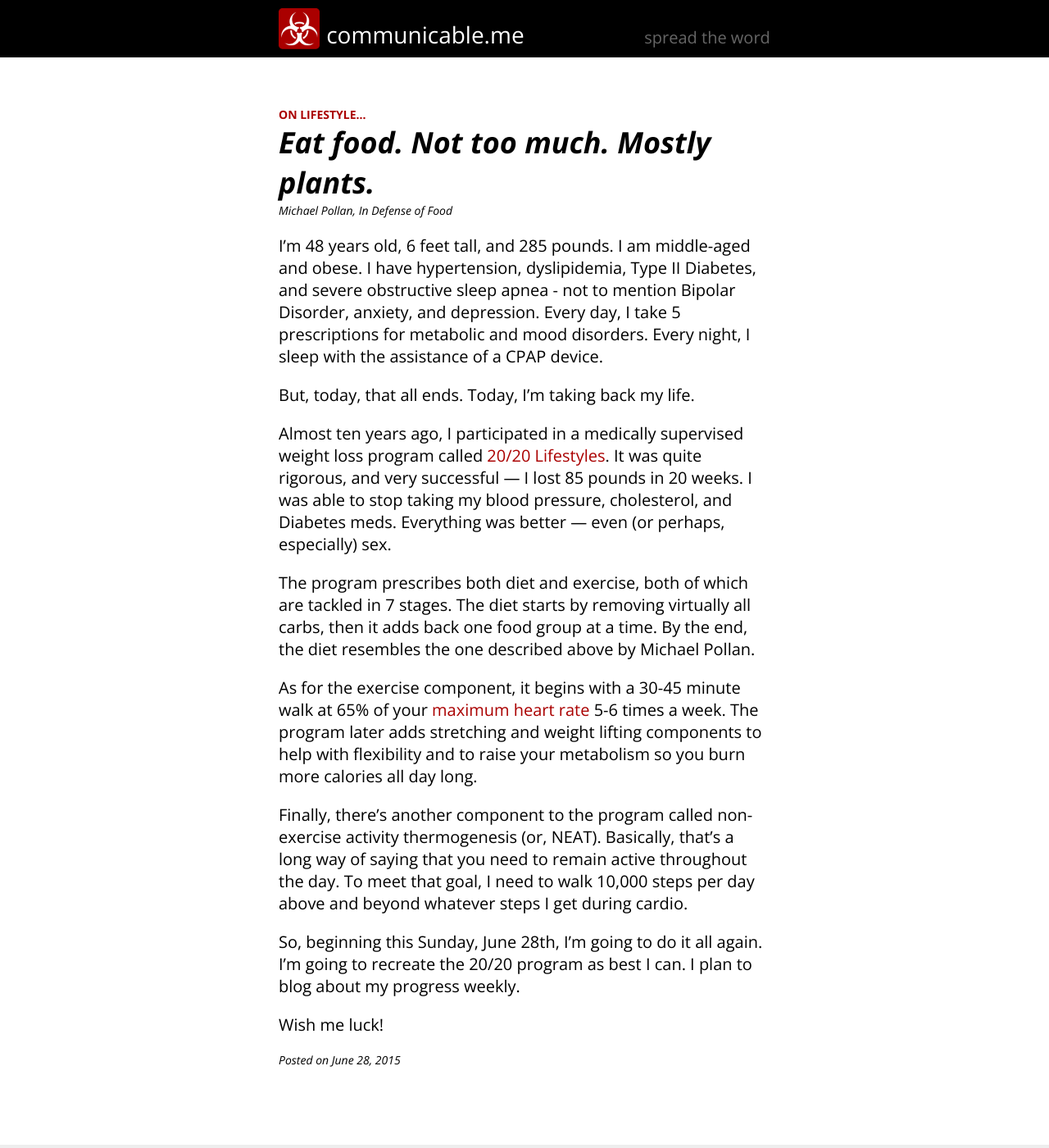
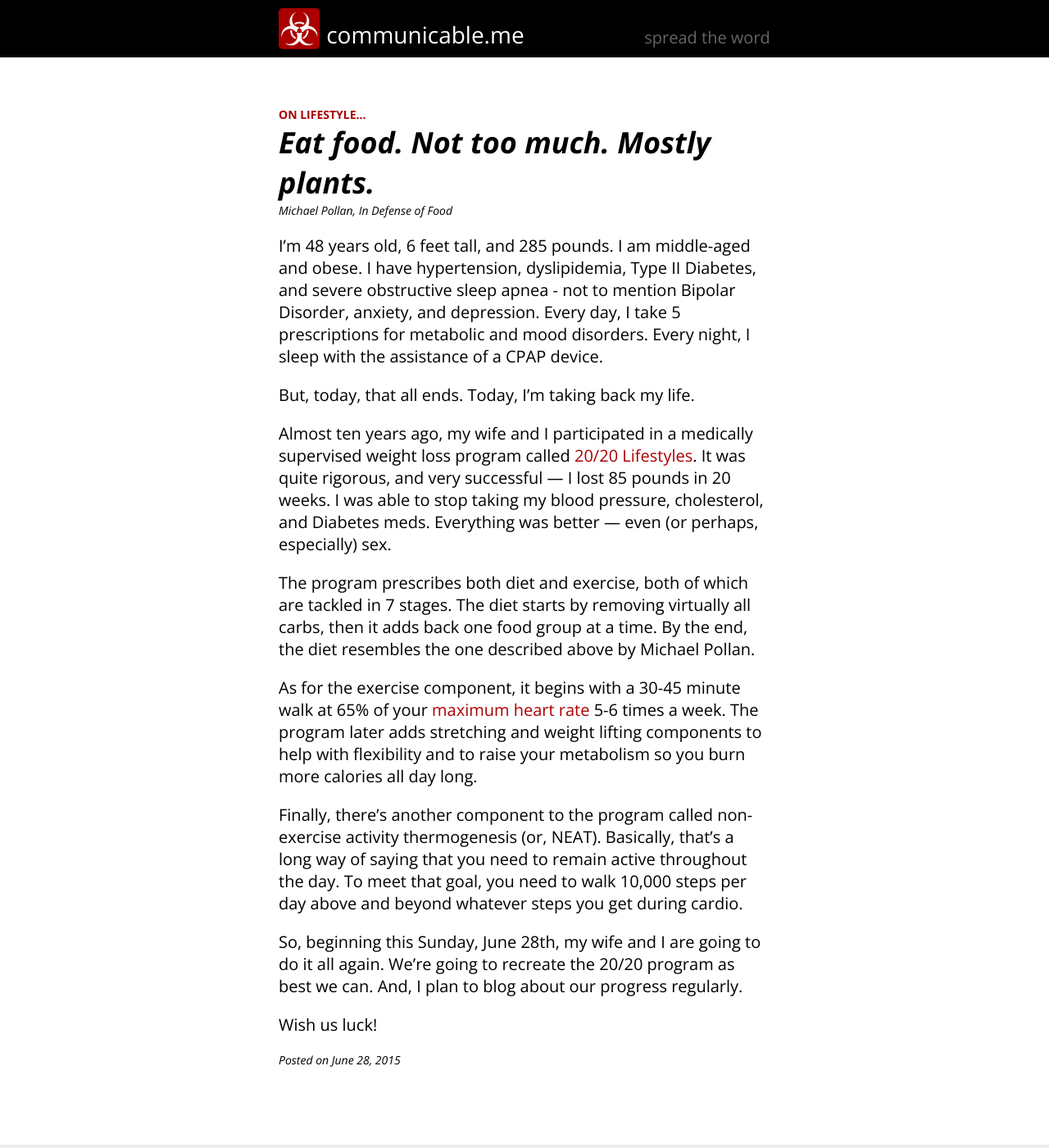
Before and after one commit to communicable/communicable.github.io, a Jekyll site: the page built from _posts/2015-06-28-eat-food.md, in a window 1280 px wide and 1400 px high. Shown: the whole window at 82% size. Built offline with Jekyll 4.4.1, drawn with Linux system fonts in a browser that asks for light colours; Markdown is read by kramdown in place of the engine named in the settings.

Commit message:
Updates eat food post.

```diff
--- a/_posts/2015-06-28-eat-food.md
+++ b/_posts/2015-06-28-eat-food.md
@@ -14,7 +14,7 @@ sleep with the assistance of a CPAP device.
 
 But, today, that all ends. Today, I'm taking back my life.
 
-Almost ten years ago, I participated in a medically supervised
+Almost ten years ago, my wife and I participated in a medically supervised
 weight loss program called [20/20 Lifestyles](https://www.2020lifestyles.com).
 It was quite rigorous, and very successful &mdash; I lost 85 pounds in 20 weeks.
 I was able to stop taking my blood pressure, cholesterol, and Diabetes meds.
@@ -32,11 +32,11 @@ burn more calories all day long.
 
 Finally, there's another component to the program called non-exercise activity
 thermogenesis (or, NEAT). Basically, that's a long way of saying that you need
-to remain active throughout the day. To meet that goal, I need to walk 10,000
-steps per day above and beyond whatever steps I get during cardio.
+to remain active throughout the day. To meet that goal, you need to walk 10,000
+steps per day above and beyond whatever steps you get during cardio.
 
-So, beginning this Sunday, June 28th, I'm going to do it all again. I'm going
-to recreate the 20/20 program as best I can. I plan to blog about my progress
-weekly.
+So, beginning this Sunday, June 28th, my wife and I are going to do it all again.
+We're going to recreate the 20/20 program as best we can. And, I plan to blog
+about our progress regularly.
 
-Wish me luck!
+Wish us luck!
```
